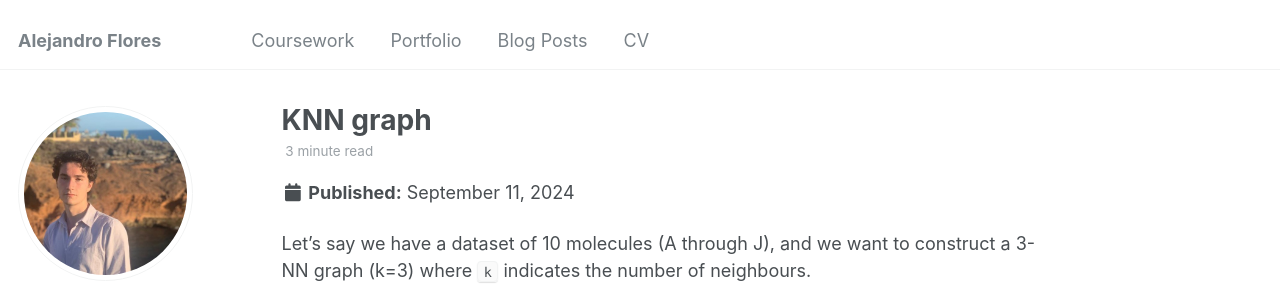
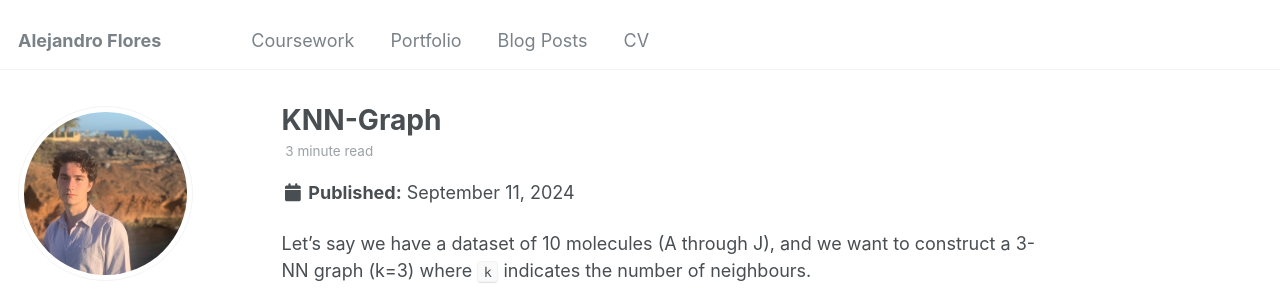
Before and after one commit to afloresep/afloresep.github.io, a Jekyll site: the page built from _posts/2024-09-20-kNN_graph.md, in a window 1280 px wide and 900 px high. Shown: the top 292 px of the window. Built offline with Jekyll 4.4.1, drawn with Linux system fonts in a browser that asks for light colours; some web fonts are replaced; comment, search, counter and statistics services are not loaded.

```diff
--- a/_posts/2024-09-20-kNN_graph.md
+++ b/_posts/2024-09-20-kNN_graph.md
@@ -1,5 +1,5 @@
 ---
-title: 'KNN graph'
+title: 'KNN-Graph'
 date: 2024-09-11
 permalink: /posts/2024/09/knn-graph/
 tags:
```
